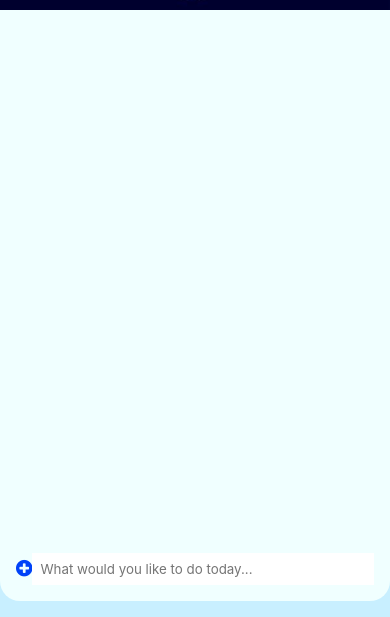
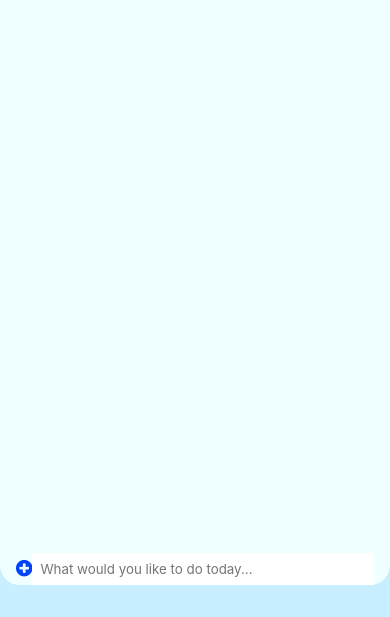
Before and after one commit to PrechyDev/To-Do-List, a plain HTML site: page index.html in a window 390 px wide. Shown: the part 259-876 px from the top of the page. After the commit the page ends 844 px from the top, so only its background shows below. Drawn offline with Linux system fonts and the light colour scheme.

Commit message:
Adds media query to container

```diff
--- a/style.css
+++ b/style.css
@@ -89,3 +89,9 @@ ul li .done {
 .fa:hover {
     color: #000069;
 }
+@media only screen and (max-width: 500px) {
+.container {
+    margin: auto;
+    border-radius: none;
+}
+}
```
